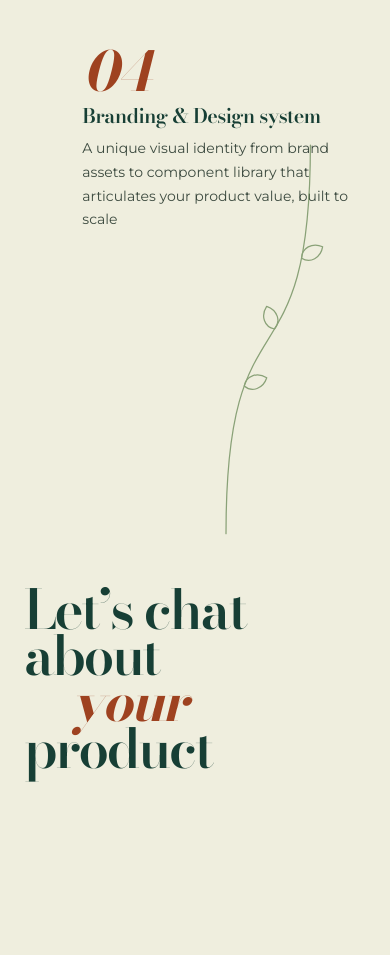
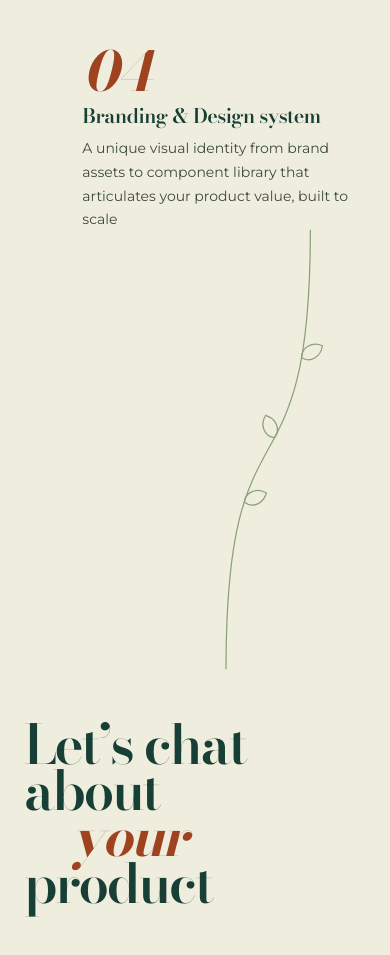
Before and after one commit to broccoli-tree-design/website, a Next.js app: page / in a window 390 px wide. Shown: the part 7300-8255 px from the top of the page. Before the commit the page ends 8207 px from the top, so only its background shows below. Built offline with nearby package versions, Linux system fonts and the light colour scheme.

Commit message:
CTA connector leads to Let's chat on desktop and phone; clear the copy above on phones
Co-Authored-By: Claude Sonnet 5.5 <noreply@anthropic.com>

```diff
--- a/app/globals.css
+++ b/app/globals.css
@@ -900,7 +900,8 @@ button:focus-visible {
 
   .cta {
     min-height: 70vh;
-    padding: 32vh var(--gutter) 10vh;
+    /* tall enough that the vine up to the nav crosses no copy */
+    padding: 48vh var(--gutter) 10vh;
   }
   .cta-h2 {
     margin: 0;
--- a/components/CtaConnector.tsx
+++ b/components/CtaConnector.tsx
@@ -41,13 +41,12 @@ export default function CtaConnector() {
       const doc = document.documentElement;
       // beside the button, at the end of the page, in page coordinates
       const endY = doc.scrollHeight - innerHeight + bb.bottom + 30;
-      // phones have no room left of the button, so rise to its centre
+      // the middle of the text's top edge on desktop; phones keep to the
+      // right, clear of the copy above
       const phone = matchMedia(PHONE).matches;
-      // the middle of the text's top edge (phones keep to the right, clear of the copy above)
       const startX = phone ? lineEnd - 20 : (lineStart + lineEnd) / 2;
-      const endX = phone
-        ? bb.left + bb.width / 2
-        : Math.max(bb.left - 60, startX + 80);
+      // rise to the button's centre
+      const endX = bb.left + bb.width / 2;
       // just above the heading's first line
       const startY = first + scrollY - 34;
       const w = endX - startX + 2 * PAD;
```
